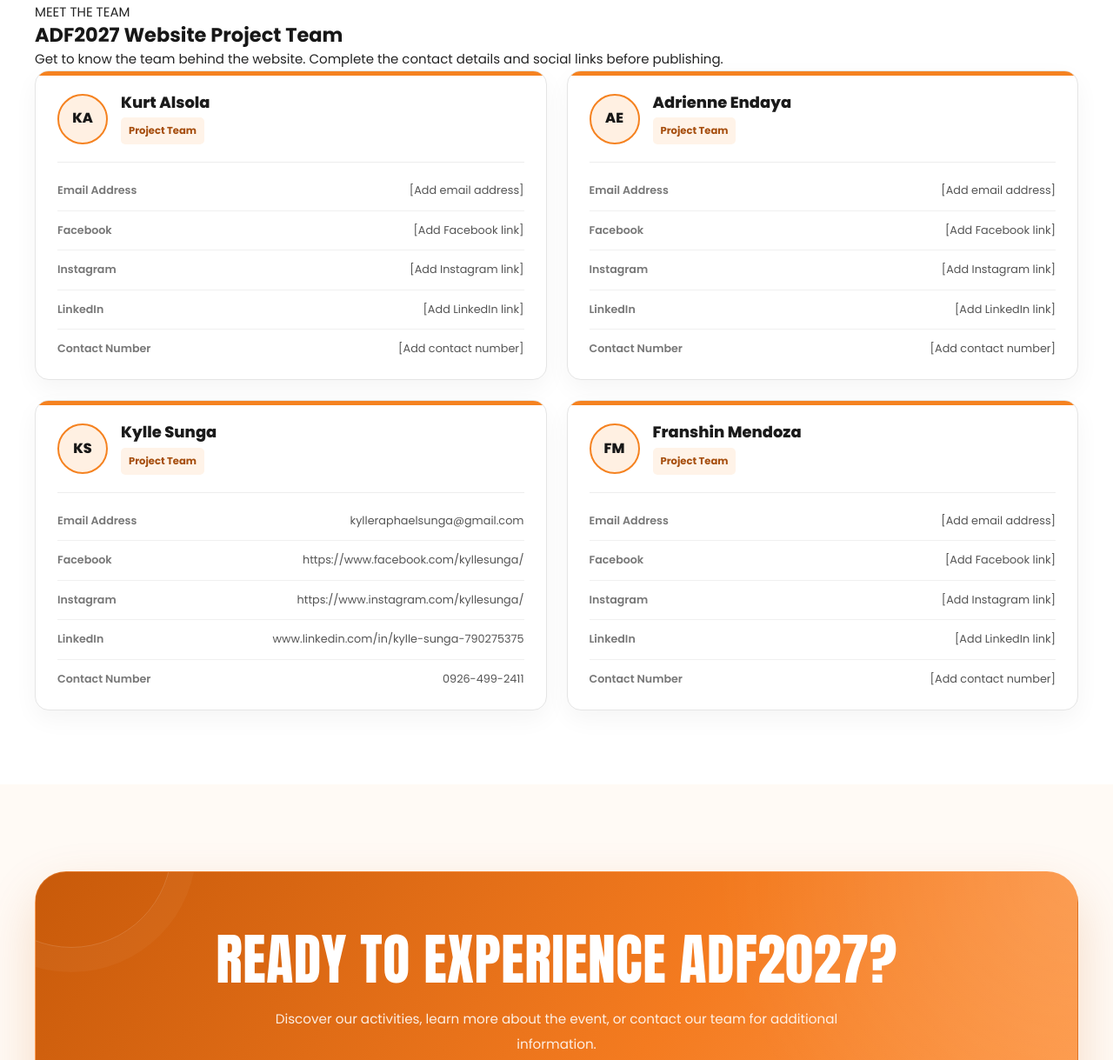
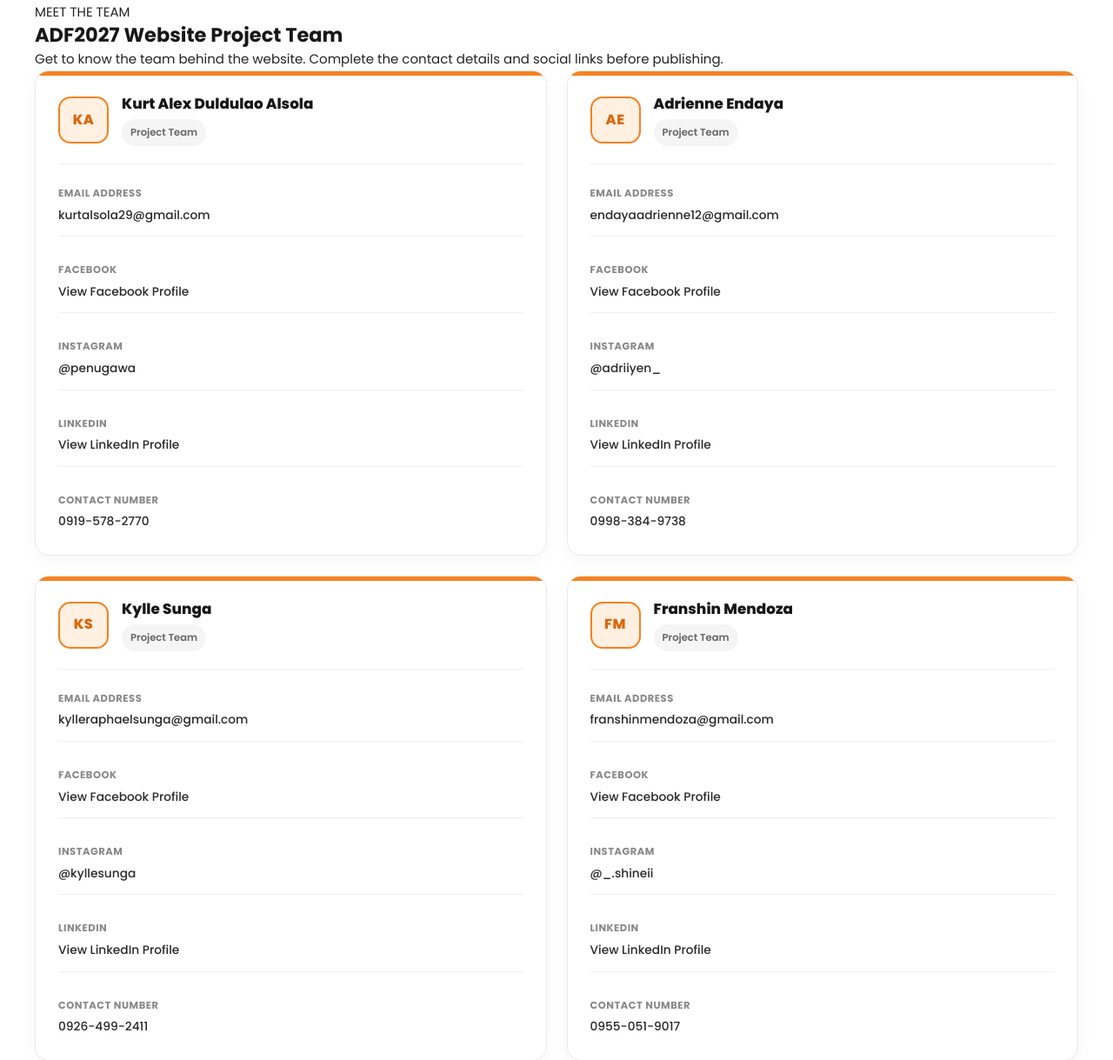
Before and after one commit to kylleraphaelsunga-raphael/a-day-with-the-foxes, a website: page contact.html in a window 1280 px wide. Shown: the part 5205-6424 px from the top of the page at 87% size. Drawn offline with Linux system fonts and the light colour scheme.

Commit message:
Final Project

```diff
--- a/contact.html
+++ b/contact.html
@@ -426,14 +426,11 @@
 
                 <div class="paper hau-map-card">
 
-            <a href="https://www.hau.edu.ph/images/haucampusmap_2022.jpg"
-                class="campus-map-link"
+                    <a href="https://www.hau.edu.ph/images/haucampusmap_2022.jpg" class="campus-map-link"
                         aria-label="Enlarge the HAU campus map">
 
-                <img
-                    src="https://www.hau.edu.ph/images/haucampusmap_2022.jpg"
-                    alt="Holy Angel University campus map"
-                    loading="lazy">
+                        <img src="https://www.hau.edu.ph/images/haucampusmap_2022.jpg"
+                            alt="Holy Angel University campus map" loading="lazy">
                     </a>
 
                     <div class="hau-map-caption">
@@ -443,9 +440,7 @@
                         </div>
 
                         <a href="https://www.google.com/maps/search/?api=1&query=Holy+Angel+University+Angeles+City+Pampanga"
-                    class="btn btn-primary"
-                    target="_blank"
-                    rel="noopener noreferrer">
+                            class="btn btn-primary" target="_blank" rel="noopener noreferrer">
                             Open in Google Maps ↗
                         </a>
                     </div>
@@ -456,13 +451,11 @@
 
         <!-- ENLARGED MAP VIEW -->
         <div id="campusMapViewer" class="campus-map-viewer">
-    <button type="button" id="closeCampusMap"
-        class="campus-map-x" aria-label="Close enlarged map">
+            <button type="button" id="closeCampusMap" class="campus-map-x" aria-label="Close enlarged map">
                 &times;
             </button>
 
-    <img
-        src="https://www.hau.edu.ph/images/haucampusmap_2022.jpg"
+            <img src="https://www.hau.edu.ph/images/haucampusmap_2022.jpg"
                 alt="Enlarged Holy Angel University campus map">
         </div>
 
@@ -488,19 +481,58 @@
         <div class="member-avatar">KA</div>
 
         <div class="member-heading">
-                                <h3>Kurt Alsola</h3>
+            <h3>Kurt Alex Duldulao Alsola</h3>
             <span class="member-role">Project Team</span>
         </div>
     </div>
 
     <div class="member-details">
-                            <p><small>Email Address</small><span class="placeholder">[Add email address]</span></p>
-                            <p><small>Facebook</small><span class="placeholder">[Add Facebook link]</span></p>
-                            <p><small>Instagram</small><span class="placeholder">[Add Instagram link]</span></p>
-                            <p><small>LinkedIn</small><span class="placeholder">[Add LinkedIn link]</span></p>
-                            <p><small>Contact Number</small><span class="placeholder">[Add contact number]</span></p>
+        <p>
+            <small>Email Address</small>
+            <a class="placeholder" href="mailto:kurtalsola29@gmail.com">
+                kurtalsola29@gmail.com
+            </a>
+        </p>
+
+        <p>
+            <small>Facebook</small>
+            <a class="placeholder"
+               href="https://www.facebook.com/share/1Fu3aT81Uw/"
+               target="_blank"
+               rel="noopener noreferrer">
+                View Facebook Profile
+            </a>
+        </p>
+
+        <p>
+            <small>Instagram</small>
+            <a class="placeholder"
+               href="https://www.instagram.com/penugawa/"
+               target="_blank"
+               rel="noopener noreferrer">
+                @penugawa
+            </a>
+        </p>
+
+        <p>
+            <small>LinkedIn</small>
+            <a class="placeholder"
+               href="https://www.linkedin.com/in/kurt-alsola/"
+               target="_blank"
+               rel="noopener noreferrer">
+                View LinkedIn Profile
+            </a>
+        </p>
+
+        <p>
+            <small>Contact Number</small>
+            <a class="placeholder" href="tel:09195782770">
+                0919-578-2770
+            </a>
+        </p>
     </div>
 </article>
+
 
 
 <!-- ADRIENNE -->
@@ -515,13 +547,52 @@
     </div>
 
     <div class="member-details">
-                            <p><small>Email Address</small><span class="placeholder">[Add email address]</span></p>
-                            <p><small>Facebook</small><span class="placeholder">[Add Facebook link]</span></p>
-                            <p><small>Instagram</small><span class="placeholder">[Add Instagram link]</span></p>
-                            <p><small>LinkedIn</small><span class="placeholder">[Add LinkedIn link]</span></p>
-                            <p><small>Contact Number</small><span class="placeholder">[Add contact number]</span></p>
+        <p>
+            <small>Email Address</small>
+            <a class="placeholder" href="mailto:endayaadrienne12@gmail.com">
+                endayaadrienne12@gmail.com
+            </a>
+        </p>
+
+        <p>
+            <small>Facebook</small>
+            <a class="placeholder"
+               href="https://www.facebook.com/share/1HLj55Dpom/?mibextid=wwXIfr"
+               target="_blank"
+               rel="noopener noreferrer">
+                View Facebook Profile
+            </a>
+        </p>
+
+        <p>
+            <small>Instagram</small>
+            <a class="placeholder"
+               href="https://www.instagram.com/adriiyen_/"
+               target="_blank"
+               rel="noopener noreferrer">
+                @adriiyen_
+            </a>
+        </p>
+
+        <p>
+            <small>LinkedIn</small>
+            <a class="placeholder"
+               href="https://ph.linkedin.com/in/adrienne-endaya-47bb6a381"
+               target="_blank"
+               rel="noopener noreferrer">
+                View LinkedIn Profile
+            </a>
+        </p>
+
+        <p>
+            <small>Contact Number</small>
+            <a class="placeholder" href="tel:09983849738">
+                0998-384-9738
+            </a>
+        </p>
     </div>
 </article>
+
 
 
 <!-- KYLLE -->
@@ -536,11 +607,49 @@
     </div>
 
     <div class="member-details">
-                            <p><small>Email Address</small><span class="placeholder">kylleraphaelsunga@gmail.com</span></p>
-                            <p><small>Facebook</small><span class="placeholder">https://www.facebook.com/kyllesunga/</span></p>
-                            <p><small>Instagram</small><span class="placeholder">https://www.instagram.com/kyllesunga/</span></p>
-                            <p><small>LinkedIn</small><span class="placeholder">www.linkedin.com/in/kylle-sunga-790275375</span></p>
-                            <p><small>Contact Number</small><span class="placeholder">0926-499-2411</span></p>
+        <p>
+            <small>Email Address</small>
+            <a class="placeholder" href="mailto:kylleraphaelsunga@gmail.com">
+                kylleraphaelsunga@gmail.com
+            </a>
+        </p>
+
+        <p>
+            <small>Facebook</small>
+            <a class="placeholder"
+               href="https://www.facebook.com/kyllesunga/"
+               target="_blank"
+               rel="noopener noreferrer">
+                View Facebook Profile
+            </a>
+        </p>
+
+        <p>
+            <small>Instagram</small>
+            <a class="placeholder"
+               href="https://www.instagram.com/kyllesunga/"
+               target="_blank"
+               rel="noopener noreferrer">
+                @kyllesunga
+            </a>
+        </p>
+
+        <p>
+            <small>LinkedIn</small>
+            <a class="placeholder"
+               href="https://www.linkedin.com/in/kylle-sunga-790275375/"
+               target="_blank"
+               rel="noopener noreferrer">
+                View LinkedIn Profile
+            </a>
+        </p>
+
+        <p>
+            <small>Contact Number</small>
+            <a class="placeholder" href="tel:09264992411">
+                0926-499-2411
+            </a>
+        </p>
     </div>
 </article>
 
@@ -557,11 +666,49 @@
     </div>
 
     <div class="member-details">
-                            <p><small>Email Address</small><span class="placeholder">[Add email address]</span></p>
-                            <p><small>Facebook</small><span class="placeholder">[Add Facebook link]</span></p>
-                            <p><small>Instagram</small><span class="placeholder">[Add Instagram link]</span></p>
-                            <p><small>LinkedIn</small><span class="placeholder">[Add LinkedIn link]</span></p>
-                            <p><small>Contact Number</small><span class="placeholder">[Add contact number]</span></p>
+        <p>
+            <small>Email Address</small>
+            <a class="placeholder" href="mailto:franshinmendoza@gmail.com">
+                franshinmendoza@gmail.com
+            </a>
+        </p>
+
+        <p>
+            <small>Facebook</small>
+            <a class="placeholder"
+               href="https://www.facebook.com/franshin.mendoza.2024/"
+               target="_blank"
+               rel="noopener noreferrer">
+                View Facebook Profile
+            </a>
+        </p>
+
+        <p>
+            <small>Instagram</small>
+            <a class="placeholder"
+               href="https://www.instagram.com/_.shineii"
+               target="_blank"
+               rel="noopener noreferrer">
+                @_.shineii
+            </a>
+        </p>
+
+        <p>
+            <small>LinkedIn</small>
+            <a class="placeholder"
+               href="https://www.linkedin.com/in/franshin-mendoza-b22a62381/"
+               target="_blank"
+               rel="noopener noreferrer">
+                View LinkedIn Profile
+            </a>
+        </p>
+
+        <p>
+            <small>Contact Number</small>
+            <a class="placeholder" href="tel:09550519017">
+                0955-051-9017
+            </a>
+        </p>
     </div>
 </article>
 
--- a/css/contact.css
+++ b/css/contact.css
@@ -846,6 +846,189 @@ body.campus-map-open {
     overflow-wrap: anywhere;
 }
 
+
+/* =========================
+   CONTACT PAGE: TEAM MEMBERS
+   ========================= */
+
+.member {
+    height: 100%;
+    padding: 26px;
+    background: #ffffff;
+    border: 1px solid #eaeaea;
+    border-radius: 16px;
+    box-shadow: 0 5px 20px rgba(0, 0, 0, 0.04);
+    transition:
+        transform 0.25s ease,
+        box-shadow 0.25s ease,
+        border-color 0.25s ease;
+}
+
+.member:hover {
+    transform: translateY(-5px);
+    border-color: rgba(245, 130, 32, 0.45);
+    box-shadow: 0 12px 28px rgba(0, 0, 0, 0.08);
+}
+
+/* MEMBER HEADER */
+
+.member-top {
+    display: flex;
+    align-items: center;
+    gap: 15px;
+    margin-bottom: 24px;
+    padding-bottom: 20px;
+    border-bottom: 1px solid #eeeeee;
+}
+
+.member-avatar {
+    display: flex;
+    align-items: center;
+    justify-content: center;
+    flex-shrink: 0;
+    width: 54px;
+    height: 54px;
+    border-radius: 14px;
+    background: #fff0e2;
+    color: #d9680b;
+    font-size: 1rem;
+    font-weight: 800;
+    letter-spacing: 0.5px;
+}
+
+.member-heading {
+    min-width: 0;
+}
+
+.member-heading h3 {
+    margin: 0 0 6px;
+    color: #171717;
+    font-size: 1.05rem;
+    font-weight: 800;
+    line-height: 1.4;
+    overflow-wrap: anywhere;
+}
+
+.member-role {
+    display: inline-flex;
+    align-items: center;
+    padding: 5px 10px;
+    border-radius: 20px;
+    background: #f5f5f5;
+    color: #666666;
+    font-size: 0.72rem;
+    font-weight: 600;
+}
+
+/* MEMBER CONTACT DETAILS */
+
+.member-details {
+    display: flex;
+    flex-direction: column;
+    gap: 17px;
+}
+
+.member-details p {
+    display: flex;
+    flex-direction: column;
+    gap: 5px;
+    min-width: 0;
+    margin: 0;
+}
+
+.member-details small {
+    color: #888888;
+    font-size: 0.72rem;
+    font-weight: 700;
+    letter-spacing: 0.5px;
+    text-transform: uppercase;
+}
+
+/* EMAIL, SOCIAL LINKS, AND PHONE NUMBER */
+
+.member-details .placeholder {
+    display: inline-block;
+    width: fit-content;
+    max-width: 100%;
+    color: #292929;
+    font-size: 0.86rem;
+    font-weight: 500;
+    line-height: 1.65;
+    text-decoration: none;
+    overflow-wrap: anywhere;
+    word-break: break-word;
+    transition: color 0.2s ease;
+}
+
+/* HOVER ONLY ON CLICKABLE LINKS */
+
+.member-details a.placeholder:hover {
+    color: #e87516;
+    text-decoration: underline;
+    text-underline-offset: 3px;
+}
+
+/* KEYBOARD ACCESSIBILITY */
+
+.member-details a.placeholder:focus-visible {
+    outline: 2px solid #f58220;
+    outline-offset: 4px;
+    border-radius: 3px;
+}
+
+/* RESPONSIVE ADJUSTMENTS */
+
+@media (max-width: 768px) {
+    .member {
+        padding: 22px;
+    }
+
+    .member-top {
+        gap: 12px;
+        margin-bottom: 20px;
+        padding-bottom: 17px;
+    }
+
+    .member-avatar {
+        width: 48px;
+        height: 48px;
+        border-radius: 12px;
+    }
+
+    .member-heading h3 {
+        font-size: 1rem;
+    }
+
+    .member-details {
+        gap: 15px;
+    }
+}
+
+@media (max-width: 420px) {
+    .member {
+        padding: 19px;
+        border-radius: 13px;
+    }
+
+    .member-details .placeholder {
+        font-size: 0.82rem;
+    }
+}
+
+/* REDUCE ANIMATION FOR ACCESSIBILITY */
+
+@media (prefers-reduced-motion: reduce) {
+    .member,
+    .member-details .placeholder {
+        transition: none;
+    }
+
+    .member:hover {
+        transform: none;
+    }
+}
+
+
 /* =========================================
    RESPONSIVE LAYOUT
 ========================================= */
--- a/js/main.js
+++ b/js/main.js
@@ -276,6 +276,8 @@ function mountFooter() {
                     <a href="features.html#event-gallery">Event Gallery</a>
                     <a href="features.html#promotional-materials">Promotional Materials</a>
                     <a href="api.html">Data Integration</a>
+                    <a href="https://github.com/kylleraphaelsunga-raphael/a-day-with-the-foxes" target="_blank" rel="noopener noreferrer">Github Repository</a>
+
                 </div>
 
                 <!-- SOCIAL MEDIA -->
```
Lines whose indentation alone changed are shown as unchanged.
